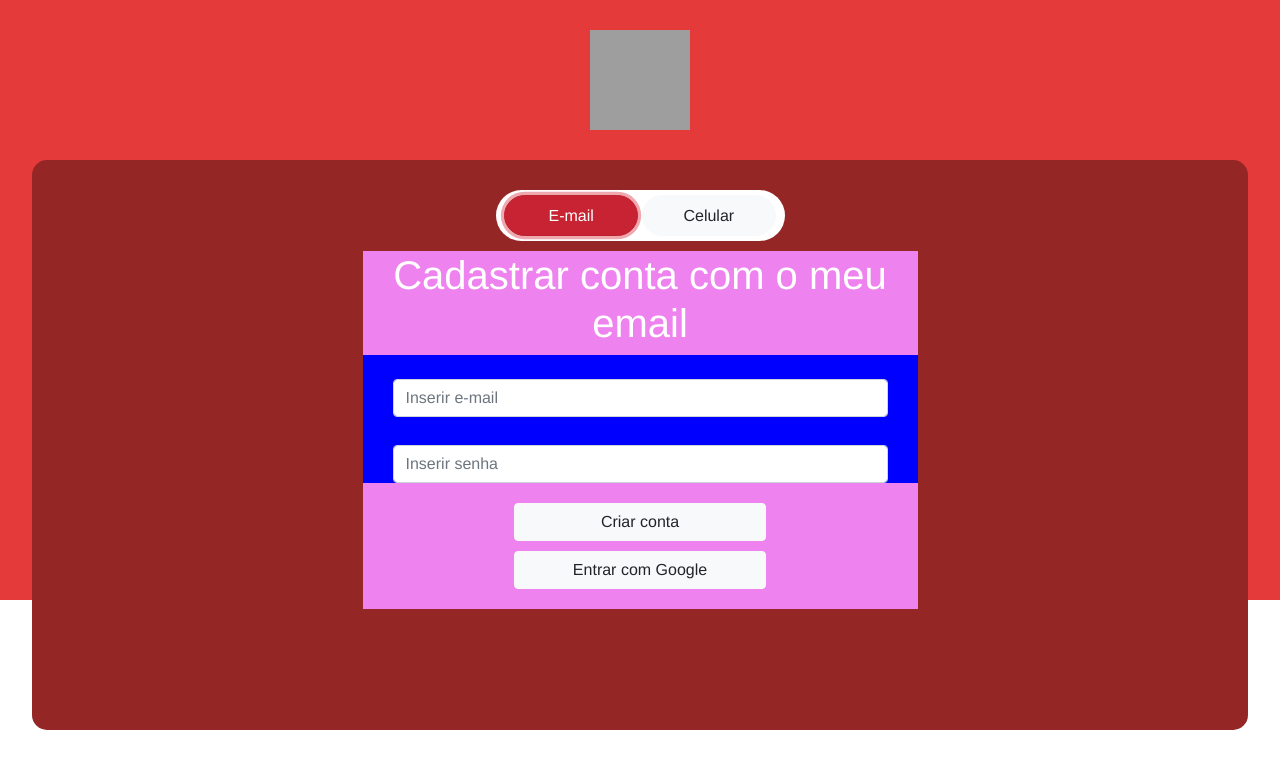
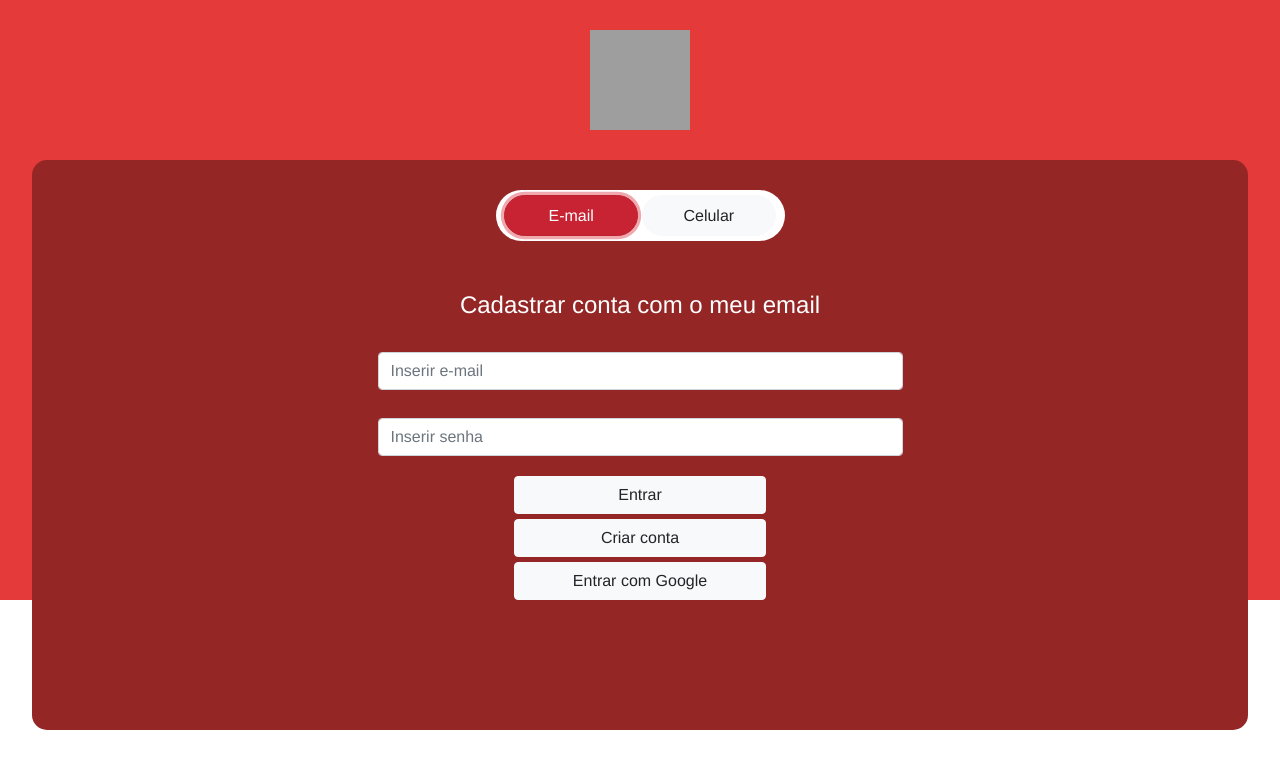
Before and after one commit to ivanPechim/doe-mais-vida, a Vue app: page / in a window 1280 px wide. Both pictures are taken after a click on the button "E-mail". Shown: the top 768 px of the page. Built offline with nearby package versions, Linux system fonts and the light colour scheme; grey boxes are pictures that could not be loaded.

Commit message:
Atualização

```diff
--- a/src/components/Autenticacao/Login.vue
+++ b/src/components/Autenticacao/Login.vue
@@ -3,25 +3,28 @@
 
 		<div class="caixa-red">
 			<div class="logo">
-				<img src="https://s3-alpha-sig.figma.com/img/8501/1dd5/a73ae3937112b166e926ef385c33c1b2?Expires=1716163200&Key-Pair-Id=APKAQ4GOSFWCVNEHN3O4&Signature=awZhkgqCwmLIUmOFDGAzPkBaB5MIBxUgbus2QYIIo6vIMl~cKy1h~SqWiHELbNZgGfT-~twlChRKHKLo9vqb0-kpKa5zcr3lDcHVaGT~DsmI52yp3AHXS483vX4Y1vbi2iynAlLIsrW4-SDykLfI~tAXfbUb410RIOFhjjlESWfcNfETzGSo1FdoMAo3feyCTtG5o~f~5KxeWUMZHO0sPiEHPVTZnDfCK3OhRWxySuQbe6cQNLEA3FzxHiqaX1WPtngzRF6WtyJT3ErLZkTPFUjCda4fEmgav9iB7kILtFLbW7Quko4u~9yPKf0gGSbm2DT~rDw7mPg2XGOSzE4E4Q__"
+				<img
+					src="https://s3-alpha-sig.figma.com/img/8501/1dd5/a73ae3937112b166e926ef385c33c1b2?Expires=1716163200&Key-Pair-Id=APKAQ4GOSFWCVNEHN3O4&Signature=awZhkgqCwmLIUmOFDGAzPkBaB5MIBxUgbus2QYIIo6vIMl~cKy1h~SqWiHELbNZgGfT-~twlChRKHKLo9vqb0-kpKa5zcr3lDcHVaGT~DsmI52yp3AHXS483vX4Y1vbi2iynAlLIsrW4-SDykLfI~tAXfbUb410RIOFhjjlESWfcNfETzGSo1FdoMAo3feyCTtG5o~f~5KxeWUMZHO0sPiEHPVTZnDfCK3OhRWxySuQbe6cQNLEA3FzxHiqaX1WPtngzRF6WtyJT3ErLZkTPFUjCda4fEmgav9iB7kILtFLbW7Quko4u~9yPKf0gGSbm2DT~rDw7mPg2XGOSzE4E4Q__"
 					alt="Logo do projeto">
 			</div>
 			<div class="caixa-escura">
 				<div class="caixa-para-botoes">
 
 					<b-button key="botaoEmail" :variant="buttonVariant01" pill @click="changeColor(1)">E-mail</b-button>
-					<b-button key="botaoCelular" :variant="buttonVariant02" pill
-						@click="changeColor(2)">Celular</b-button>
+					<b-button key="botaoCelular" :variant="buttonVariant02" pill @click="changeColor(2)">Celular</b-button>
 
 				</div>
 
+				<!-- Div principal caso selecionado os botões "email" ou "celular" -->
 				<b-container class="tudao">
-					<b-row iv v-if="buttonVariant01 === 'danger'" class="informacoes-email">
-						<b-row class="texto-h1">
-							<h1>Cadastrar conta com o meu email</h1>
-						</b-row>
 
-						<b-col id="inputs-container">
+					<!-- Condição caso clique no email -->
+					<div v-if="buttonVariant01 === 'danger'" class="informacoes-email">
+						<div>
+							<h1 class="texto-h1">Cadastrar conta com o meu email</h1>
+						</div>
+
+						<div id="inputs-container">
 							<b-col role="group">
 								<label for="input-live"></label>
 								<b-form-input id="input-live" v-model="name" :state="nameState"
@@ -39,38 +42,39 @@
 									aria-describedby="input-live-help input-live-feedback" placeholder="Inserir senha"
 									trim></b-form-input>
 							</b-col>
-						</b-col>
+						</div>
+
+						<!-- botãoLogin -->
+						<b-container class="login">
+							<div>
+									<b-button variant="light">Entrar</b-button>
+							</div>
+						</b-container>
+
+						<!-- botão criar conta -->
+						<b-container class="criar-conta">
+							<div>
+									<b-button variant="light">Criar conta</b-button>
+							</div>
+						</b-container>
+
+						<!-- botão entrar com google -->
+						<b-container >
+							<div>
+									<b-button variant="light" class="botao-padrao">Entrar com Google</b-button>
+							</div>
+						</b-container>
+
+					</div>
 
 
-						<b-container class="criar-conta">
-							<b-row>
-								<b-col></b-col>
-								<b-col cols="12">
-									<b-button variant="light">Criar conta</b-button>
-								</b-col>
-								<b-col></b-col>
-							</b-row>
-						</b-container>
+					<!-- Condição caso clique no celular -->
+					<div v-if="buttonVariant02 === 'danger'" class="informacoes-celular">
+						<div>
+							<h1 class="texto-h1">Cadastrar conta com o meu celular</h1>
+						</div>
 
-						<b-container class="entrar-google">
-							<b-row>
-								<b-col></b-col>
-								<b-col cols="12">
-									<b-button variant="light">Entrar com Google</b-button>
-								</b-col>
-								<b-col></b-col>
-							</b-row>
-						</b-container>
-
-					</b-row>
-
-
-					<b-row v-if="buttonVariant02 === 'danger'" class="informacoes-celular">
-						<b-row cols="1">
-							<h1>Cadastrar conta com o meu email</h1>
-						</b-row>
-
-						<b-col id="inputs-container">
+						<div id="inputs-container">
 							<b-col role="group">
 								<label for="input-live"></label>
 								<b-form-input id="input-live" v-model="name" :state="nameState"
@@ -88,30 +92,30 @@
 									aria-describedby="input-live-help input-live-feedback" placeholder="Inserir senha"
 									trim></b-form-input>
 							</b-col>
-						</b-col>
+						</div>
 
-
-						<b-container class="criar-conta">
-							<b-row>
-								<b-col></b-col>
-								<b-col cols="12">
-									<b-button variant="light">Criar conta</b-button>
-								</b-col>
-								<b-col></b-col>
-							</b-row>
+						<!-- botãoLogin -->
+						<b-container class="login">
+							<div>
+									<b-button variant="light">Entrar</b-button>
+							</div>
 						</b-container>
 
-						<b-container class="entrar-google">
-							<b-row>
-								<b-col></b-col>
-								<b-col cols="12">
-									<b-button variant="light">Entrar com Google</b-button>
-								</b-col>
-								<b-col></b-col>
-							</b-row>
+						<!-- botão criar conta -->
+						<b-container class="criar-conta">
+							<div>
+									<b-button variant="light">Criar conta</b-button>
+							</div>
 						</b-container>
 
-					</b-row>
+						<!-- botão entrar com google -->
+						<b-container>
+							<div>
+									<b-button variant="light" class="botao-padrao">Entrar com Google</b-button>
+							</div>
+						</b-container>
+
+					</div>
 				</b-container>
 			</div>
 		</div>
@@ -205,7 +209,6 @@ img {
 button {
 	border-radius: 10px;
 	padding: 10px;
-	/* Adicionei "px" aqui */
 	width: 48%;
 	height: 100%;
 	border: none;
@@ -213,39 +216,43 @@ button {
 }
 
 .tudao {
-	/* margin-bottom: top; */
 	display: flex;
-	/* background-color: yellow; */
 	justify-content: center;
 }
 
 .informacoes-email {
-	margin-top: 10px;
+	margin-top: 50px;
 	width: 50%;
 	height: 90%;
-	background-color: violet;
+	/* background-color: violet; */
 }
 
 .informacoes-celular {
-	margin-top: 10px;
+	margin-top: 50px;
 	width: 50%;
 	height: 90%;
-	background-color: violet;
-	display: flex;
+	/* background-color: violet; */
 }
 
 .texto-h1 {
-	font-size: 5px !important;
+	font-size: 24px;
 	color: white;
 }
 
 #inputs-container {
 	margin-bottom: 20px;
-	background-color: blue;
+	/* background-color: blue; */
 }
 
-.entrar-google {
-	margin-top: 10px;
+.botao-padrao {
+	padding: 10px 20px;
+	font-size: 100px;
+	margin-top: 5px;
 	margin-bottom: 20px;
 }
+
+.criar-conta {
+	margin-top: 5px
+}
+
 </style>
```
Also changed, not shown: 1 other file (tests, documents, lock files or other folders).
